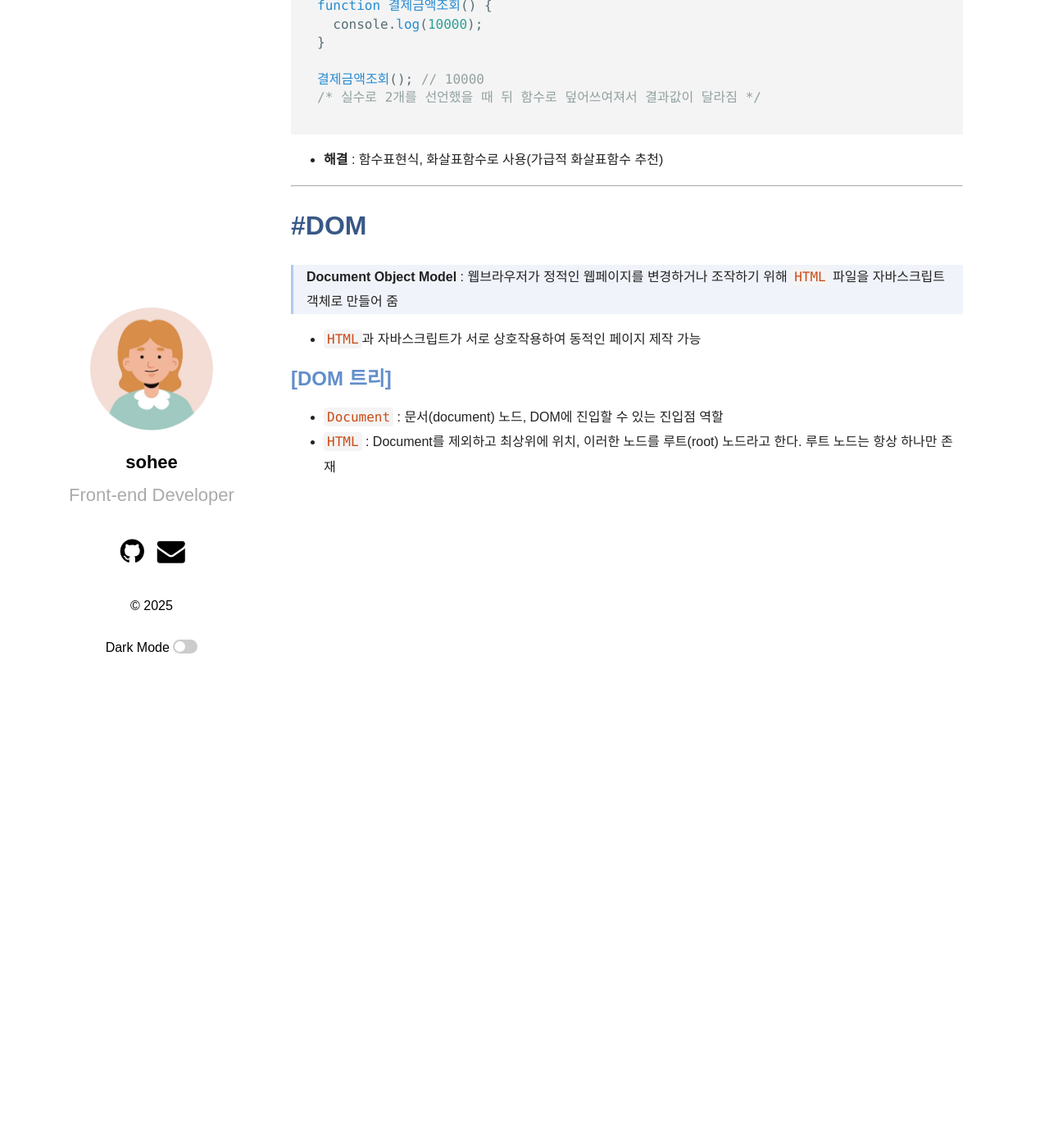
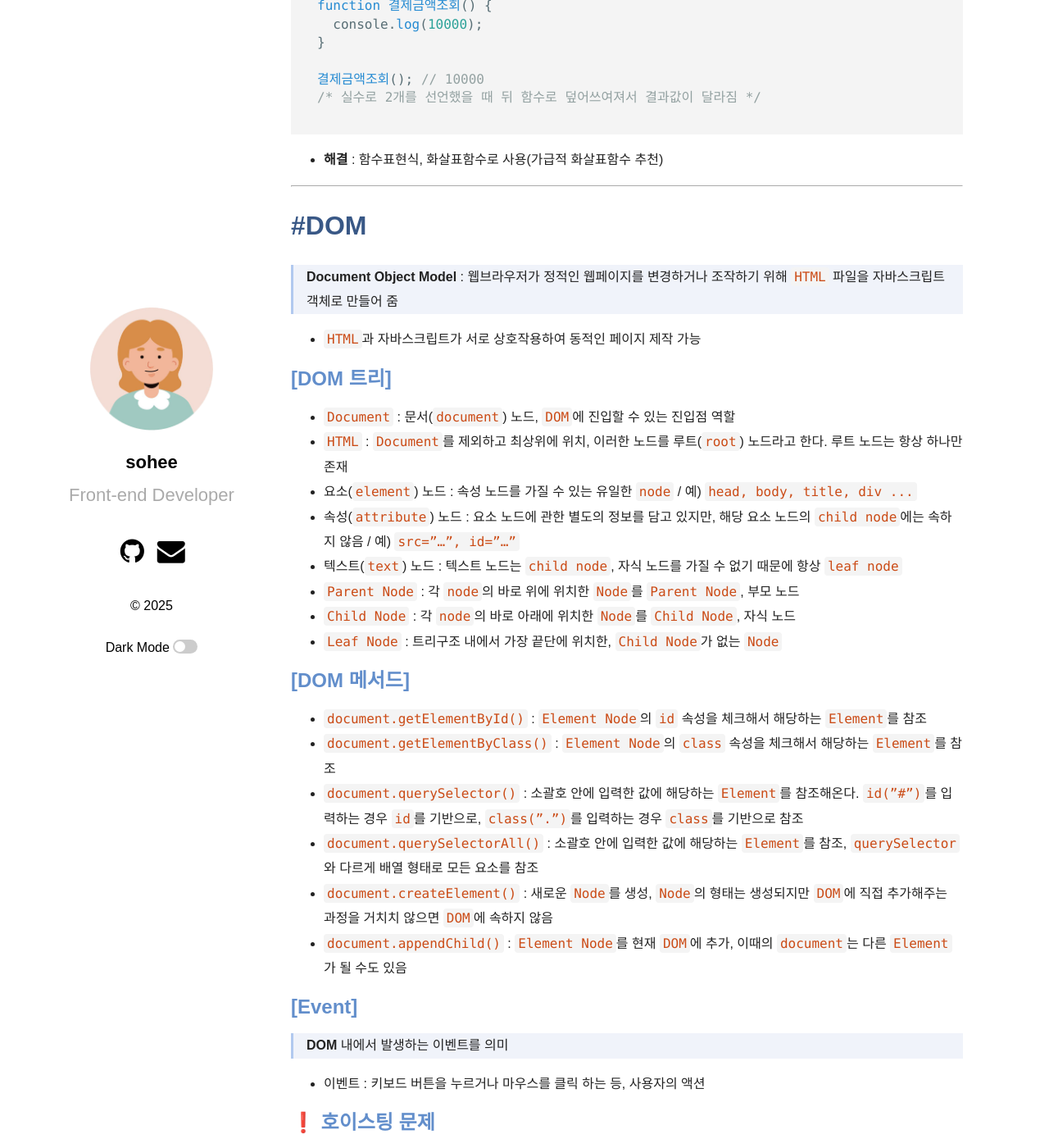
Before and after one commit to shkim00216/shkim00216.github.io, a Jekyll site: the page built from _posts/2025-02-05-02-Javascript1.md, in a window 1280 px wide and 1400 px high, scrolled down 9693 px. Shown: the whole window at 82% size. Built offline with Jekyll 4.4.1, drawn with Linux system fonts in a browser that asks for light colours; some web fonts are replaced; some of the changed text lies outside the part shown.

Commit message:
250206 upload
js dom 내용 추가

````diff
--- a/_posts/2025-02-05-02-Javascript1.md
+++ b/_posts/2025-02-05-02-Javascript1.md
@@ -428,6 +428,7 @@ function 결제금액조회() {
 # #DOM
 
 <!-- precamp/class/03-javascript/04-document.js 참고 -->
+<!-- CSS-JS/class-js/section01/01-02/03-dom1.html 참고 -->
 
 > **Document Object Model** : 웹브라우저가 정적인 웹페이지를 변경하거나 조작하기 위해 `HTML` 파일을 자바스크립트 객체로 만들어 줌
 
@@ -435,5 +436,68 @@ function 결제금액조회() {
 
 ## [DOM 트리]
 
-- `Document` : 문서(document) 노드, DOM에 진입할 수 있는 진입점 역할
-- `HTML` : Document를 제외하고 최상위에 위치, 이러한 노드를 루트(root) 노드라고 한다. 루트 노드는 항상 하나만 존재
+- `Document` : 문서(`document`) 노드, `DOM`에 진입할 수 있는 진입점 역할
+- `HTML` : `Document`를 제외하고 최상위에 위치, 이러한 노드를 루트(`root`) 노드라고 한다. 루트 노드는 항상 하나만 존재
+- 요소(`element`) 노드 : 속성 노드를 가질 수 있는 유일한 `node` / 예) `head, body, title, div ...`
+- 속성(`attribute`) 노드 : 요소 노드에 관한 별도의 정보를 담고 있지만, 해당 요소 노드의 `child node`에는 속하지 않음 / 예) `src=”…”, id=”…”`
+- 텍스트(`text`) 노드 : 텍스트 노드는 `child node`, 자식 노드를 가질 수 없기 때문에 항상 `leaf node`
+- `Parent Node` : 각 `node`의 바로 위에 위치한 `Node`를 `Parent Node`, 부모 노드
+- `Child Node` : 각 `node`의 바로 아래에 위치한 `Node`를 `Child Node`, 자식 노드
+- `Leaf Node` : 트리구조 내에서 가장 끝단에 위치한, `Child Node`가 없는 `Node`
+
+## [DOM 메서드]
+
+- `document.getElementById()` : `Element Node`의 `id` 속성을 체크해서 해당하는 `Element`를 참조
+- `document.getElementByClass()` : `Element Node`의 `class` 속성을 체크해서 해당하는 `Element`를 참조
+- `document.querySelector()` : 소괄호 안에 입력한 값에 해당하는 `Element`를 참조해온다. `id(”#”)`를 입력하는 경우 `id`를 기반으로, `class(”.”)`를 입력하는 경우 `class`를 기반으로 참조
+- `document.querySelectorAll()` : 소괄호 안에 입력한 값에 해당하는 `Element`를 참조, `querySelector`와 다르게 배열 형태로 모든 요소를 참조
+- `document.createElement()` : 새로운 `Node`를 생성, `Node`의 형태는 생성되지만 `DOM`에 직접 추가해주는 과정을 거치치 않으면 `DOM`에 속하지 않음
+- `document.appendChild()` : `Element Node`를 현재 `DOM`에 추가, 이때의 `document`는 다른 `Element`가 될 수도 있음
+
+## [Event]
+
+> **DOM** 내에서 발생하는 이벤트를 의미
+
+- 이벤트 : 키보드 버튼을 누르거나 마우스를 클릭 하는 등, 사용자의 액션
+
+## ❗️ 호이스팅 문제
+
+```html
+<html>
+  <head>
+    <script>
+      document.getElementById("나의태그").innerText = "철수";
+    </script>
+  </head>
+  <body>
+    <div id="나의태그"></div>
+  </body>
+</html>
+<!-- 위에서부터 실행되어 코드가 화면에 나오지 않음 -->
+```
+
+<!-- CSS-JS/class-js/section01/01-02/04-dom2-with-onload.html 참고 -->
+
+### 문제 해결 1
+
+```javascript
+window.onload = () => {
+  document.getElementById("나의태그").innerText = "철수";
+}; // 가장 마지막에 실행
+```
+
+### 문제 해결 2
+
+```html
+<html>
+  <head> </head>
+  <body>
+    <div id="나의태그"></div>
+
+    <script>
+      document.getElementById("나의태그").innerText = "철수";
+    </script>
+  </body>
+</html>
+<!-- 해당 코드 아래에 위치하여 실행 -->
+```
````
Also changed, not shown: _posts/2025-01-20-2-Javascript2.md (+0 -16 lines).
